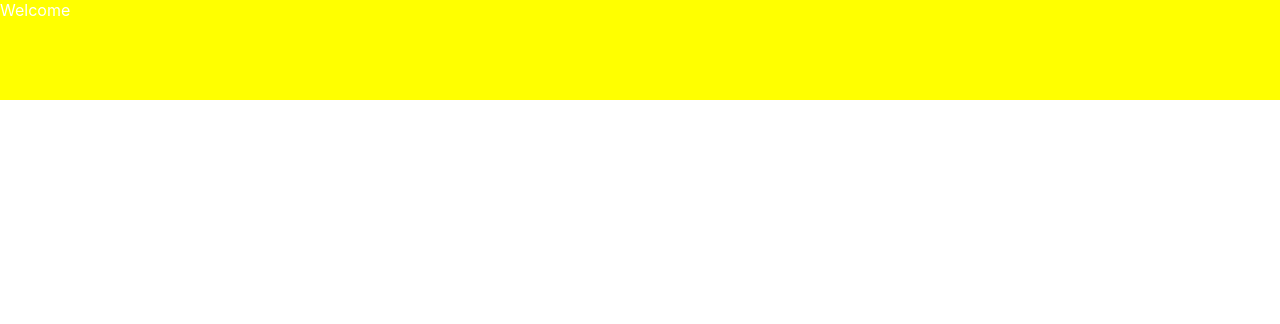
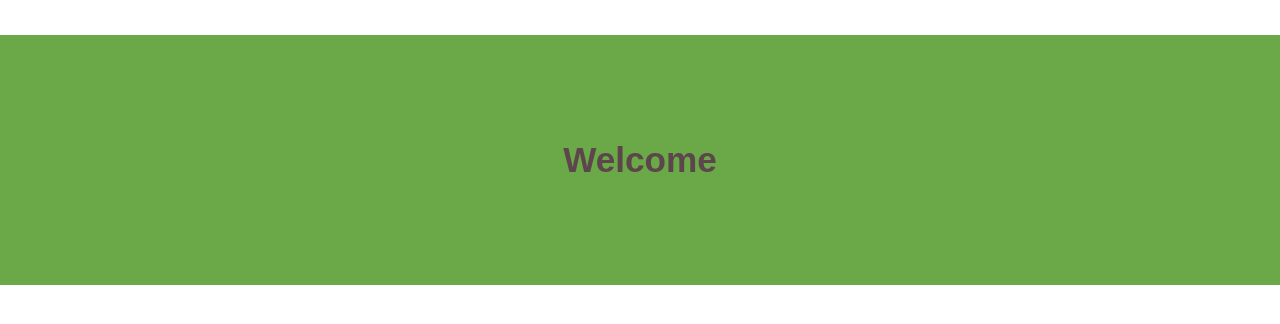
Before and after one commit to icelandico/timer-react, a React (Create React App) app: page / in a window 1280 px wide. Shown: the top 324 px of the page. Built offline with nearby package versions, Linux system fonts and the light colour scheme.

Commit message:
Initial sass files

```diff
--- a/package.json
+++ b/package.json
@@ -4,6 +4,7 @@
   "private": true,
   "dependencies": {
     "node-sass-chokidar": "^1.3.4",
+    "normalize.css": "^8.0.1",
     "npm-run-all": "^4.1.5",
     "react": "^16.6.3",
     "react-dom": "^16.6.3",
--- a/src/App.css
+++ b/src/App.css
@@ -1,4 +1,22 @@
 .welcome {
-  background: yellow;
-  color: white;
-  height: 100px; }
+  background: #6ba848;
+  height: 250px;
+  text-align: center; }
+
+p {
+  font-family: Arial, sans-serif;
+  color: #5c464b;
+  font-weight: 700;
+  font-size: 2rem;
+  line-height: 250px;
+  animation-name: rotate;
+  animation-duration: 2s;
+  animation-iteration-count: infinite; }
+
+@keyframes rotate {
+  0% {
+    font-size: 2rem; }
+  50% {
+    font-size: 3rem; }
+  100% {
+    font-size: 2rem; } }
--- a/src/App.js
+++ b/src/App.js
@@ -6,7 +6,7 @@ class App extends Component {
     return (
       <div className="App">
         <div className="welcome">
-          Welcome
+          <p>Welcome</p>
         </div>
       </div>
     );
--- a/src/App.scss
+++ b/src/App.scss
@@ -1,5 +1,25 @@
+$font-main: Arial, sans-serif;
+$font-color: rgb(92, 70, 75);
+
 .welcome {
-  background: yellow;
-  color: white;
-  height: 100px;
+  background: rgb(107, 168, 72);
+  height: 250px;
+  text-align: center;
 }
+
+p {
+  font-family: $font-main;
+  color: $font-color;
+  font-weight: 700;
+  font-size: 2rem;
+  line-height: 250px;
+  animation-name: rotate;
+  animation-duration: 3s;
+  animation-iteration-count: infinite;
+}
+
+@keyframes rotate {
+  0% { font-size: 2rem };
+  50% { font-size: 3rem }
+  100% { font-size: 2rem }
+}
--- a/src/index.css
+++ b/src/index.css
@@ -1,13 +1,3 @@
-body {
-  margin: 0;
-  padding: 0;
-  font-family: -apple-system, BlinkMacSystemFont, "Segoe UI", "Roboto", "Oxygen",
-    "Ubuntu", "Cantarell", "Fira Sans", "Droid Sans", "Helvetica Neue",
-    sans-serif;
-  -webkit-font-smoothing: antialiased;
-  -moz-osx-font-smoothing: grayscale;
-}
-
 code {
   font-family: source-code-pro, Menlo, Monaco, Consolas, "Courier New",
     monospace;
--- a/src/index.js
+++ b/src/index.js
@@ -1,12 +1,10 @@
 import React from 'react';
 import ReactDOM from 'react-dom';
+import 'normalize.css';
 import './index.css';
 import App from './App';
 import * as serviceWorker from './serviceWorker';
 
 ReactDOM.render(<App />, document.getElementById('root'));
 
-// If you want your app to work offline and load faster, you can change
-// unregister() to register() below. Note this comes with some pitfalls.
-// Learn more about service workers: http://bit.ly/CRA-PWA
 serviceWorker.unregister();
```
Also changed, not shown: 1 other file (tests, documents, lock files or other folders).
